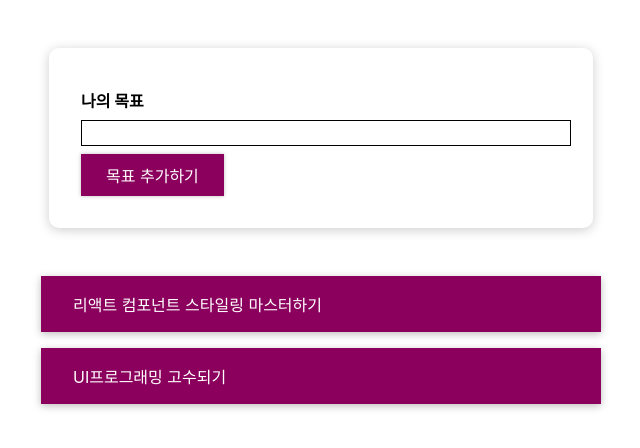
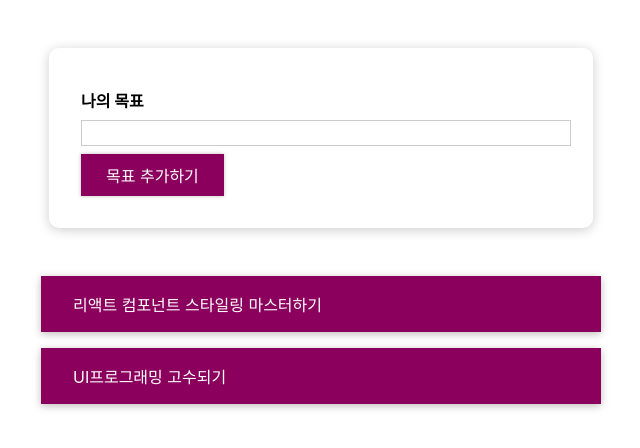
Before and after one commit to Ajeabal/react-study202308, a React (Create React App) app: page / in a window 1280 px wide. Shown: the top 448 px of the page, without its empty margins (319-959 px from the left). Built offline with nearby package versions, Linux system fonts and the light colour scheme.

Commit message:
동적 클래스 변경

```diff
--- a/src/components/CourseGoals/CourseInput.css
+++ b/src/components/CourseGoals/CourseInput.css
@@ -22,3 +22,12 @@
   background: #fad0ec;
   border-color: #8b005d;
 }
+
+.form-control.invalid input {
+  border-color: red;
+  background: #ffd7d7;
+}
+
+.form-control.invalid label {
+  color: red;
+}
--- a/src/components/CourseGoals/CourseInput.js
+++ b/src/components/CourseGoals/CourseInput.js
@@ -22,21 +22,12 @@ const CourseInput = ({ onAdd }) => {
     }
     onAdd(enteredText);
     setEnteredText("");
-    setIsValid(true);
   };
   return (
     <form onSubmit={formSubmitHandler}>
-      <div className="form-control">
+      <div className={`form-control ${!isValid ? "invalid" : ""}`}>
         <label>나의 목표</label>
-        <input
-          style={{
-            background: isValid ? "transparent" : "salmon",
-            borderColor: isValid ? "black" : "red",
-          }}
-          type="text"
-          onChange={textChangeHandler}
-          value={enteredText}
-        />
+        <input type="text" onChange={textChangeHandler} value={enteredText} />
       </div>
       <Button type="submit">목표 추가하기</Button>
     </form>
```
